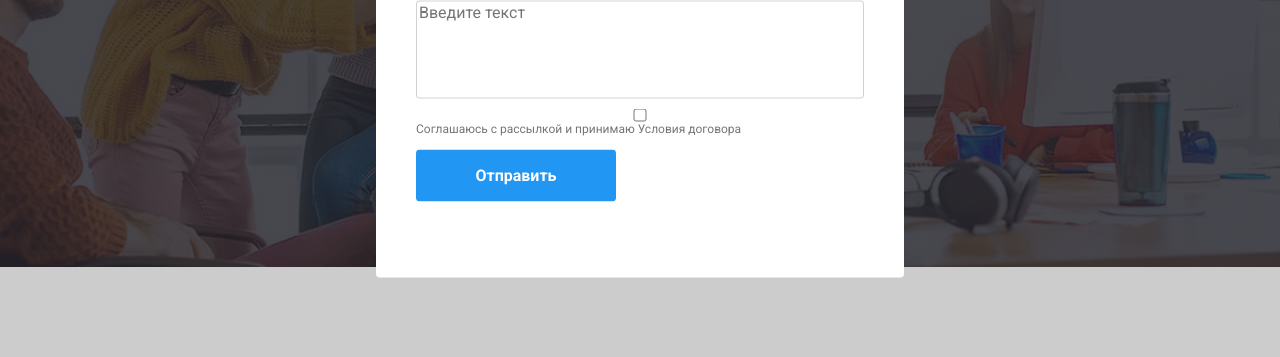
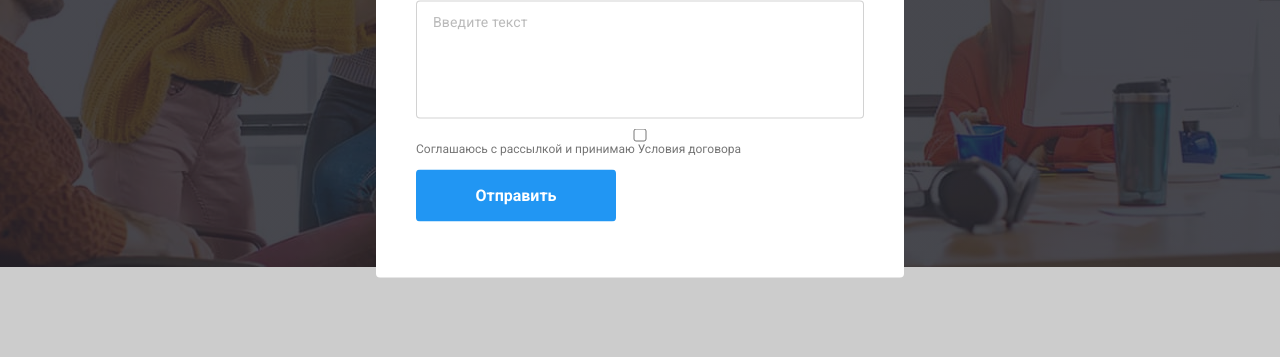
Before and after one commit to Constantine719/goit-markup-hw-06, a plain HTML site: page index.html in a window 1280 px wide. Both pictures are taken after a click on the button "Заказать услугу". Shown: the part 413-770 px from the top of the page. Drawn offline with nearby package versions, Linux system fonts and the light colour scheme.

Commit message:
Создана базовая стилизация формы

```diff
--- a/css/styles.css
+++ b/css/styles.css
@@ -981,9 +981,23 @@ a {
  }
 
  .textarea-field {
+   padding-top: 12px;
+   padding-bottom: 12px;
+   padding-left: 16px;
+   padding-right: 16px;
    resize: none;
    border-radius: 4px;
    border: 1px solid rgba(33, 33, 33, 0.2);
+ }
+
+ .form-field textarea::placeholder {
+  font-family: Roboto;
+  font-style: normal;
+  font-weight: normal;
+  font-size: 14px;
+  line-height: 16px;
+  letter-spacing: 0.01em;
+  color: rgba(117, 117, 117, 0.5);
  }
 
  .licence-label {
```
Also changed, not shown: index.html (+2 -0 lines).
